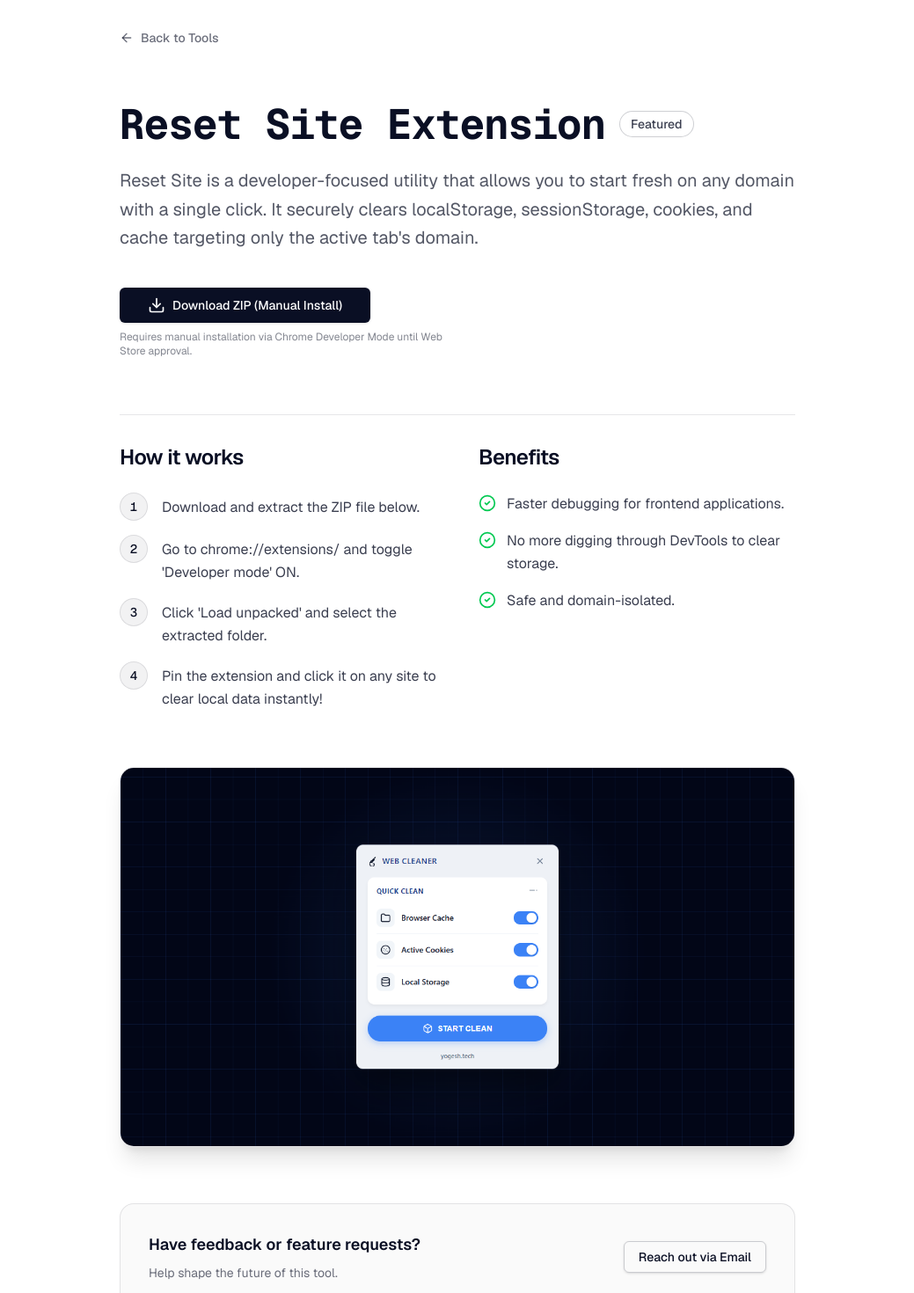
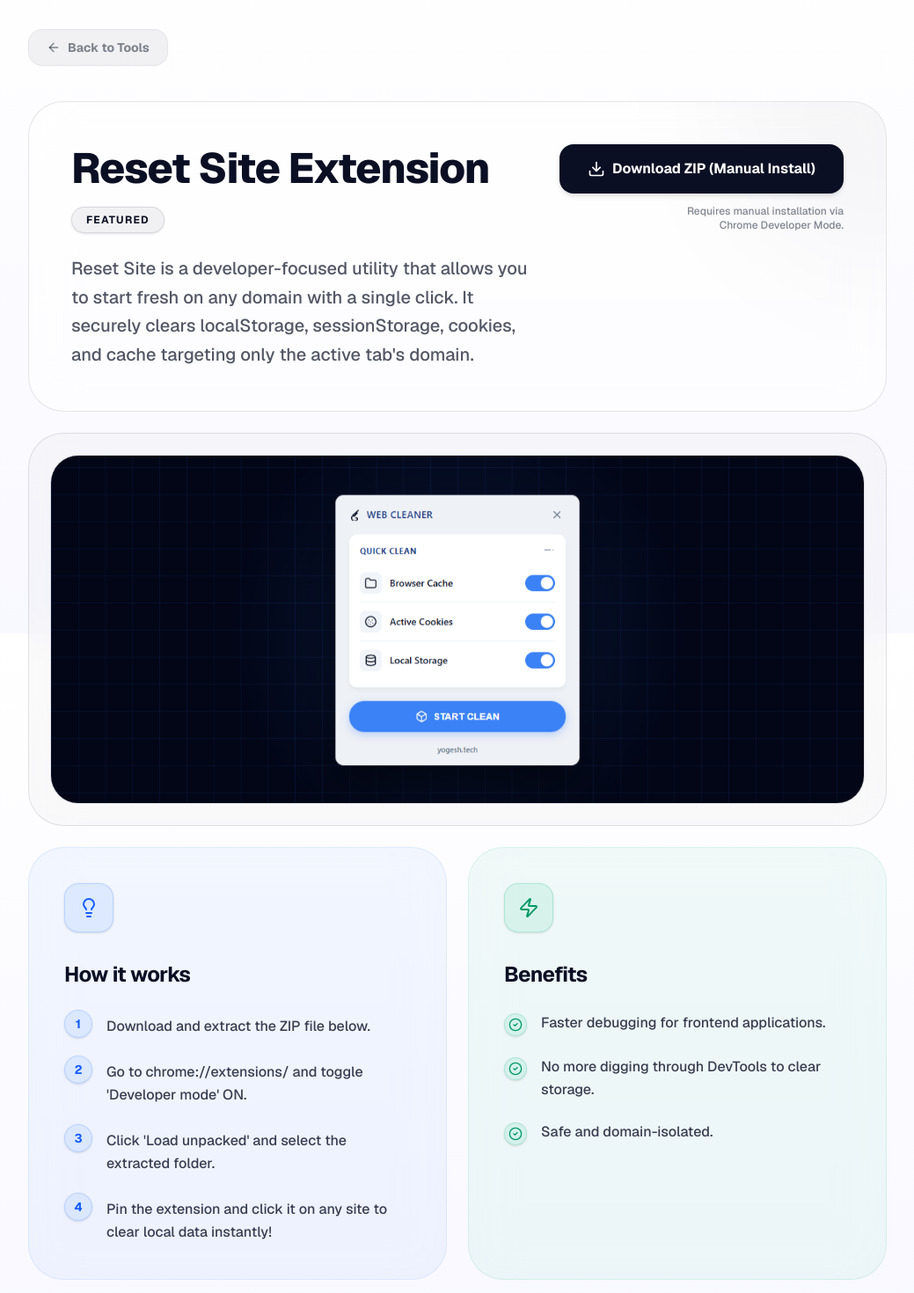
Before and after one commit to yogesh99/yogesh-tech, a Next.js app: page /tools/reset-site in a window 1280 px wide. Shown: the part 80-1550 px from the top of the page at 88% size, without its empty margins (120-1159 px from the left). Built offline with nearby package versions, Linux system fonts and the light colour scheme.

Commit message:
Updated the UI for all the pages

```diff
--- a/src/app/globals.css
+++ b/src/app/globals.css
@@ -13,7 +13,8 @@
 }
 
 body {
-  background: var(--background);
+  background: linear-gradient(to bottom, #ffffff, #f8f8ff);
+  background-attachment: fixed;
   color: var(--foreground);
   font-family: var(--font-sans), Arial, Helvetica, sans-serif;
   -webkit-font-smoothing: antialiased;
--- a/src/app/layout.tsx
+++ b/src/app/layout.tsx
@@ -32,7 +32,7 @@ export default function RootLayout({
 }>) {
   return (
     <html lang="en" suppressHydrationWarning className={`${geistSans.variable} ${geistMono.variable} antialiased`}>
-      <body suppressHydrationWarning className="min-h-screen flex flex-col bg-background text-foreground selection:bg-foreground/20 selection:text-foreground">
+      <body suppressHydrationWarning className="min-h-screen flex flex-col text-foreground selection:bg-foreground/20 selection:text-foreground">
         <script
           type="application/ld+json"
           dangerouslySetInnerHTML={{
--- a/src/app/tools/[slug]/page.tsx
+++ b/src/app/tools/[slug]/page.tsx
@@ -1,7 +1,7 @@
 import { getToolBySlug, tools } from "@/data/tools";
 import { notFound } from "next/navigation";
 import { Button } from "@/components/Button";
-import { ArrowLeft, Download, CheckCircle2 } from "lucide-react";
+import { ArrowLeft, Download, CheckCircle2, Lightbulb, Zap, MessageSquare } from "lucide-react";
 import Link from "next/link";
 
 export const dynamicParams = false;
@@ -38,97 +38,121 @@ export default async function ToolDetailPage({ params }: { params: Promise<{ slu
   }
 
   return (
-    <div className="flex flex-col gap-16 max-w-3xl mx-auto pb-12">
+    <div className="flex flex-col gap-10 max-w-5xl mx-auto pb-16 w-full animate-in fade-in slide-in-from-bottom-8 duration-700 ease-out">
       {/* Back Link */}
       <Link
         href="/tools"
-        className="inline-flex items-center text-sm font-medium text-foreground/60 hover:text-foreground transition-colors w-fit"
+        className="inline-flex items-center text-sm font-bold text-foreground/50 hover:text-foreground transition-all duration-300 w-fit group bg-foreground/5 px-5 py-2.5 rounded-2xl border border-foreground/5 hover:border-foreground/10 hover:bg-foreground/[0.08]"
       >
-        <ArrowLeft className="mr-2 h-4 w-4" />
+        <ArrowLeft className="mr-2 h-4 w-4 group-hover:-translate-x-1 transition-transform" />
         Back to Tools
       </Link>
 
-      {/* Tool Hero */}
-      <header className="flex flex-col gap-6">
-        <div className="flex items-center gap-4">
-          <h1 className="text-3xl md:text-5xl font-bold tracking-tight font-mono">
+      <div className="grid grid-cols-1 md:grid-cols-2 gap-6">
+
+        {/* Tool Hero Card */}
+        <div className="md:col-span-2 relative overflow-hidden bg-background/50 backdrop-blur-xl border border-foreground/10 rounded-[2.5rem] p-8 md:p-12 transition-all duration-500 hover:shadow-xl group">
+          <div className="absolute -top-48 -right-48 w-96 h-96 bg-foreground/[0.03] rounded-full blur-3xl group-hover:bg-foreground/[0.05] transition-colors duration-700 pointer-events-none" />
+
+          <div className="flex flex-col md:flex-row gap-8 justify-between md:items-start relative z-10 w-full">
+            <div className="flex flex-col gap-6 max-w-2xl">
+              <div className="flex items-center gap-4 flex-wrap">
+                <h1 className="text-4xl md:text-5xl font-extrabold tracking-tight font-sans leading-[1.15]">
                   {tool.title}
                 </h1>
                 {tool.label && (
-             <span className="inline-flex items-center rounded-full border border-foreground/20 px-3 py-1 text-sm font-medium text-foreground/80 bg-background/50">
+                   <span className="inline-flex items-center rounded-full border border-foreground/10 px-4 py-1.5 text-xs font-bold uppercase tracking-widest text-foreground bg-foreground/5 backdrop-blur-sm shadow-sm">
                    {tool.label}
                  </span>
                 )}
               </div>
-        <p className="text-xl text-foreground/70 leading-relaxed">
+              <p className="text-xl text-foreground/70 leading-relaxed font-medium">
                 {tool.fullDescription}
               </p>
+            </div>
 
             {tool.installUrl && !tool.isComingSoon && (
-          <div className="pt-4 flex flex-col gap-2 w-full sm:w-auto">
-            <Button href={tool.installUrl} target="_blank" size="lg" className="w-full sm:w-min whitespace-nowrap">
-              <Download className="mr-2 h-5 w-5" />
+              <div className="flex flex-col gap-3 w-full md:w-auto shrink-0 animate-in fade-in slide-in-from-right-8 duration-700 delay-150 relative z-10">
+                <Button href={tool.installUrl} target="_blank" className="w-full md:w-auto h-14 rounded-2xl font-bold shadow-md hover:shadow-xl transition-all px-8 text-base group/btn">
+                  <Download className="mr-2 h-5 w-5 group-hover/btn:-translate-y-1 transition-transform" />
                   {tool.installText || "Install Extension"}
                 </Button>
                 {tool.installUrl.endsWith('.zip') && (
-              <p className="text-xs text-foreground/50 max-w-sm">
-                Requires manual installation via Chrome Developer Mode until Web Store approval.
+                  <p className="text-xs text-foreground/50 max-w-[200px] text-center md:text-right font-medium float-right self-end">
+                    Requires manual installation via Chrome Developer Mode.
                   </p>
                 )}
               </div>
             )}
-      </header>
-
-      {/* Content Grid */}
-      <div className="grid md:grid-cols-2 gap-12 pt-8 border-t border-foreground/10">
-
-        {/* How it Works */}
-        <section className="flex flex-col gap-6">
-          <h2 className="text-2xl font-semibold tracking-tight">How it works</h2>
-          <ul className="flex flex-col gap-4">
-            {tool.howItWorks.map((step, index) => (
-              <li key={index} className="flex gap-4 items-start">
-                <div className="flex-shrink-0 w-8 h-8 rounded-full bg-foreground/5 text-foreground flex items-center justify-center font-mono text-sm font-medium border border-foreground/10">
-                  {index + 1}
           </div>
-                <p className="text-foreground/80 leading-relaxed pt-1">{step}</p>
-              </li>
-            ))}
-          </ul>
-        </section>
-
-        {/* Benefits */}
-        <section className="flex flex-col gap-6">
-          <h2 className="text-2xl font-semibold tracking-tight">Benefits</h2>
-          <ul className="flex flex-col gap-4">
-            {tool.benefits.map((benefit, index) => (
-              <li key={index} className="flex gap-3 items-start">
-                <CheckCircle2 className="h-5 w-5 text-green-500 flex-shrink-0 mt-0.5" />
-                <p className="text-foreground/80 leading-relaxed">{benefit}</p>
-              </li>
-            ))}
-          </ul>
-        </section>
-
         </div>
 
         {/* Screenshot Placeholder */}
         {tool.imageUrl && (
-        <section className="w-full aspect-[16/9] border border-foreground/10 rounded-2xl overflow-hidden shadow-xl">
-          <img src={tool.imageUrl} alt={`${tool.title} Screenshot`} className="w-full h-full object-cover" />
-        </section>
+          <div className="md:col-span-2 relative overflow-hidden bg-foreground/[0.02] backdrop-blur-xl border border-foreground/10 rounded-[2.5rem] p-4 md:p-6 transition-all duration-500 hover:shadow-xl group">
+            <div className="w-full aspect-[16/9] md:aspect-[21/9] rounded-[2rem] overflow-hidden border border-foreground/10 relative">
+              <div className="absolute inset-0 bg-foreground/5 animate-pulse" />
+              <img src={tool.imageUrl} alt={`${tool.title} Screenshot`} className="w-full h-full object-cover relative z-10 transition-transform duration-700 group-hover:scale-[1.02]" />
+            </div>
+          </div>
         )}
 
+        {/* How it Works Card */}
+        <div className="relative overflow-hidden bg-blue-500/5 backdrop-blur-xl border border-blue-500/10 rounded-[2.5rem] p-8 md:p-10 transition-all duration-500 hover:bg-blue-500/10 hover:shadow-xl group">
+          <div className="h-14 w-14 bg-blue-500/10 rounded-2xl flex items-center justify-center border border-blue-500/20 mb-8 text-blue-600 dark:text-blue-400 group-hover:scale-110 transition-transform duration-500 group-hover:rotate-3 shadow-sm">
+            <Lightbulb className="h-6 w-6" />
+          </div>
+          <h2 className="text-2xl font-bold tracking-tight mb-6 text-foreground">How it works</h2>
+          <ul className="flex flex-col gap-5">
+            {tool.howItWorks.map((step, index) => (
+              <li key={index} className="flex gap-4 items-start group/step">
+                <div className="flex-shrink-0 w-8 h-8 rounded-full bg-blue-500/10 text-blue-600 dark:text-blue-400 flex items-center justify-center font-bold text-sm border border-blue-500/20 shadow-sm group-hover/step:bg-blue-500/20 transition-colors">
+                  {index + 1}
+                </div>
+                <p className="text-foreground/80 leading-relaxed pt-1.5 font-medium">{step}</p>
+              </li>
+            ))}
+          </ul>
+        </div>
+
+        {/* Benefits Card */}
+        <div className="relative overflow-hidden bg-emerald-500/5 backdrop-blur-xl border border-emerald-500/10 rounded-[2.5rem] p-8 md:p-10 transition-all duration-500 hover:bg-emerald-500/10 hover:shadow-xl group">
+          <div className="h-14 w-14 bg-emerald-500/10 rounded-2xl flex items-center justify-center border border-emerald-500/20 mb-8 text-emerald-600 dark:text-emerald-400 group-hover:scale-110 transition-transform duration-500 group-hover:-rotate-3 shadow-sm">
+            <Zap className="h-6 w-6" />
+          </div>
+          <h2 className="text-2xl font-bold tracking-tight mb-6 text-foreground">Benefits</h2>
+          <ul className="flex flex-col gap-5">
+            {tool.benefits.map((benefit, index) => (
+              <li key={index} className="flex gap-4 items-start group/item">
+                <div className="mt-1 bg-emerald-500/10 rounded-full p-1 border border-emerald-500/20 shadow-sm group-hover/item:bg-emerald-500/20 transition-colors">
+                  <CheckCircle2 className="h-4 w-4 text-emerald-600 dark:text-emerald-400 flex-shrink-0" />
+                </div>
+                <p className="text-foreground/80 leading-relaxed font-medium pt-0.5">{benefit}</p>
+              </li>
+            ))}
+          </ul>
+        </div>
+
         {/* Feedback CTA */}
-      <section className="bg-foreground/[0.02] border border-foreground/10 p-8 rounded-2xl flex flex-col sm:flex-row items-center justify-between gap-6">
-         <div className="flex flex-col gap-2">
-           <h3 className="text-lg font-semibold">Have feedback or feature requests?</h3>
-           <p className="text-foreground/60 text-sm">Help shape the future of this tool.</p>
+        <div className="md:col-span-2 relative overflow-hidden bg-foreground/[0.02] backdrop-blur-xl border border-foreground/10 rounded-[2.5rem] p-8 md:p-10 transition-all duration-500 hover:bg-foreground/[0.04] hover:shadow-xl group flex flex-col sm:flex-row items-center justify-between gap-8 text-center sm:text-left">
+           <div className="flex items-center gap-6">
+             <div className="h-16 w-16 bg-background rounded-full hidden sm:flex items-center justify-center border border-foreground/10 shadow-sm group-hover:scale-105 transition-transform duration-500 shrink-0">
+               <MessageSquare className="h-7 w-7 text-foreground/80" />
              </div>
-         <Button variant="outline" href="mailto:yogesh.waradkar@gmail.com" target="_blank">
+             <div className="flex flex-col gap-2 relative z-10">
+               <h3 className="text-2xl font-bold tracking-tight">Have feedback or feature requests?</h3>
+               <p className="text-foreground/60 font-medium">Help shape the future of this tool.</p>
+             </div>
+           </div>
+
+           <Button variant="outline" href="mailto:yogesh.waradkar@gmail.com" target="_blank" className="w-full sm:w-auto h-14 px-8 rounded-2xl font-bold bg-background/50 backdrop-blur-sm border-foreground/10 hover:bg-background transition-all shadow-sm">
              Reach out via Email
            </Button>
-      </section>
+
+           <div className="absolute -bottom-32 -left-32 w-64 h-64 bg-foreground/[0.03] rounded-full blur-3xl pointer-events-none" />
+        </div>
+
+      </div>
 
       {/* Structured JSON-LD Data for SEO */}
       <script
--- a/src/components/NewsletterSignup.tsx
+++ b/src/components/NewsletterSignup.tsx
@@ -65,7 +65,7 @@ export default function NewsletterSignup() {
             name="name"
             required
             disabled={status === "loading"}
-            placeholder="Satoshi"
+            placeholder="Rahul"
             className="w-full px-4 py-2.5 rounded-xl border border-foreground/10 bg-background/50 backdrop-blur-sm focus:outline-none focus:ring-2 focus:ring-foreground/20 transition-all disabled:opacity-50 text-foreground text-sm font-medium h-[42px]"
           />
         </div>
@@ -77,7 +77,7 @@ export default function NewsletterSignup() {
             name="email"
             required
             disabled={status === "loading"}
-            placeholder="satoshi@example.com"
+            placeholder="rahul@example.com"
             className="w-full px-4 py-2.5 rounded-xl border border-foreground/10 bg-background/50 backdrop-blur-sm focus:outline-none focus:ring-2 focus:ring-foreground/20 transition-all disabled:opacity-50 text-foreground text-sm font-medium h-[42px]"
           />
         </div>
```
Also changed, not shown: src/app/about/page.tsx (+77 -44 lines), src/app/tools/page.tsx (+12 -4 lines), src/components/ToolCard.tsx (+19 -15 lines). Lines whose indentation alone changed are shown as unchanged.
